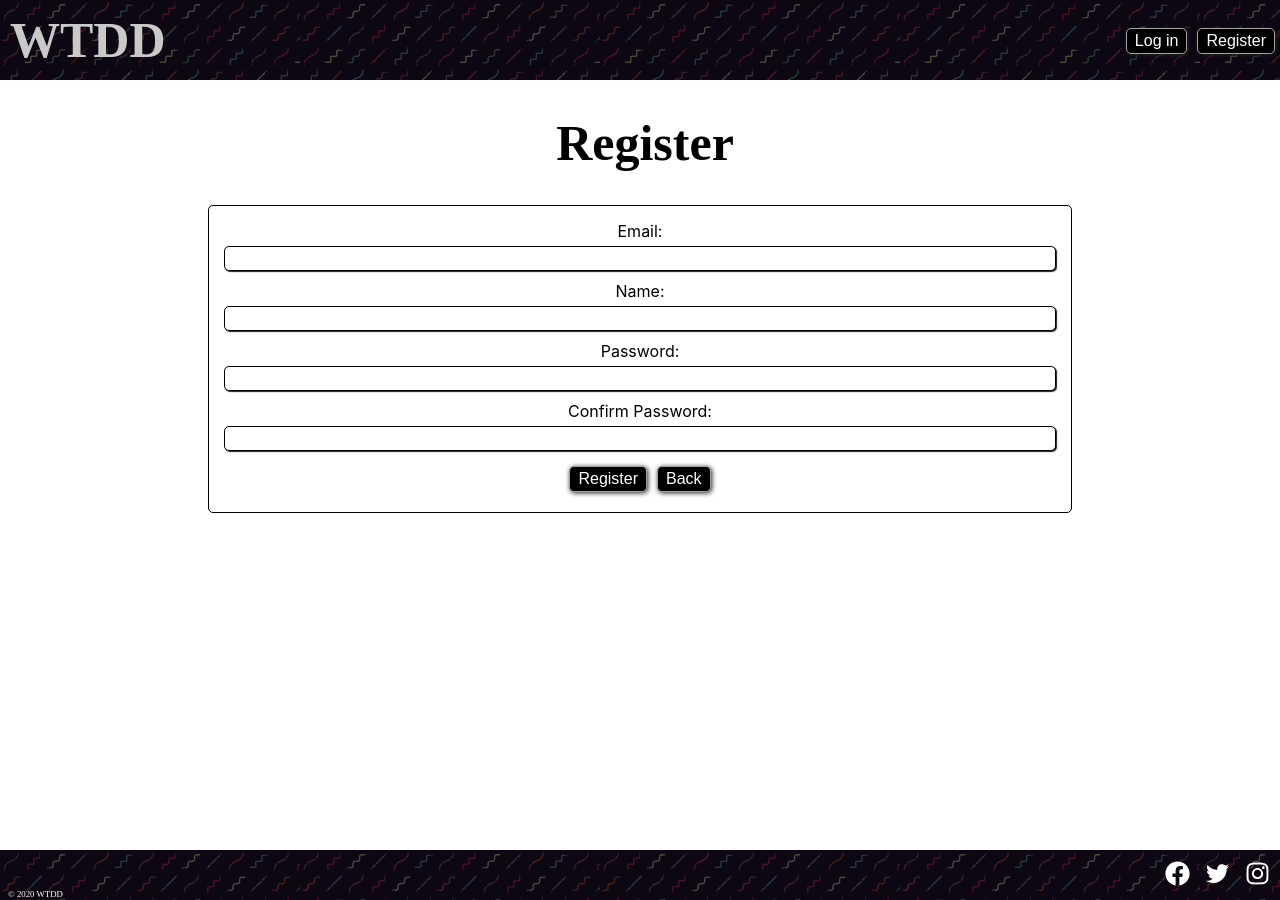
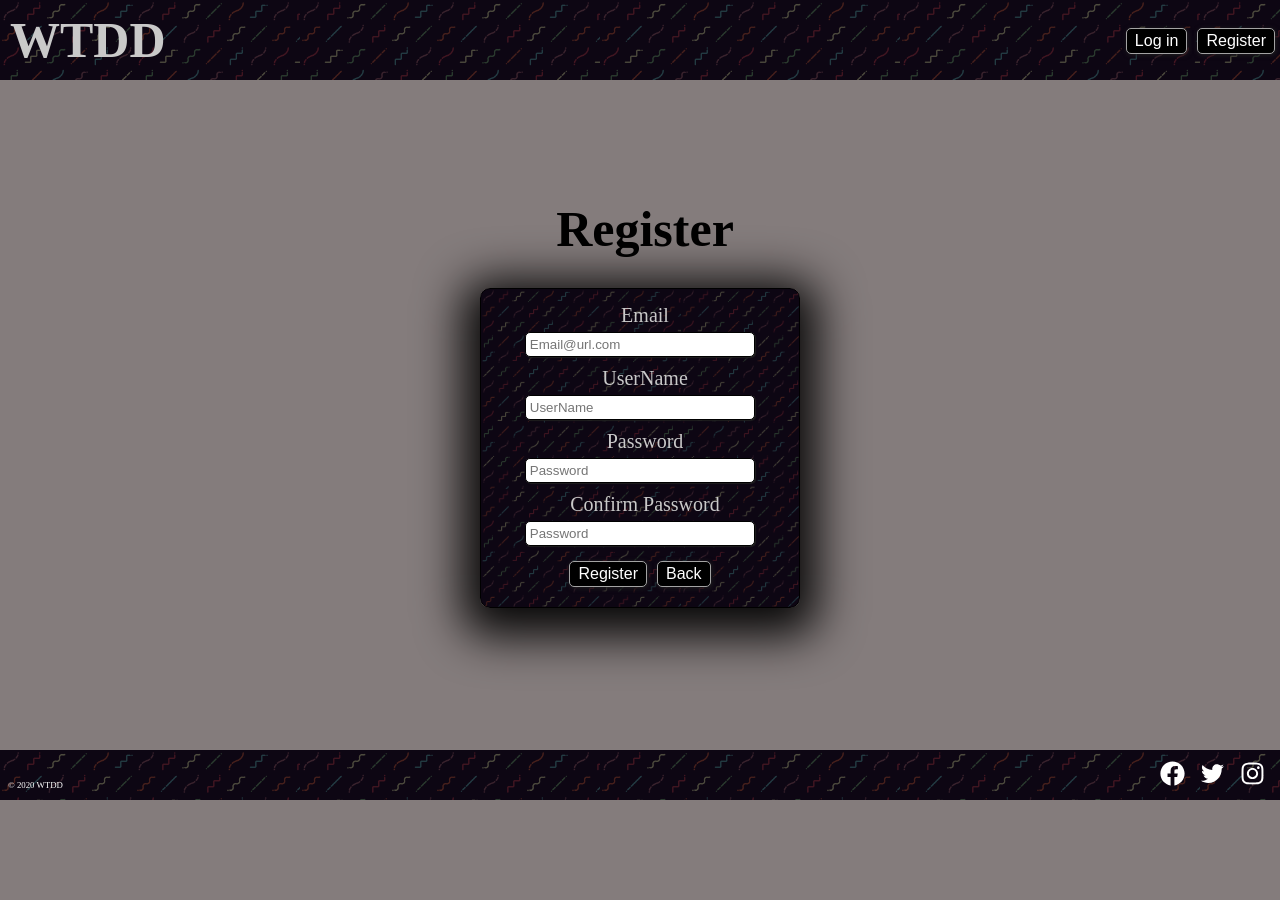
Before and after one commit to clipqq/nw6-capstone-client, a React (Create React App) app: page /register in a window 1280 px wide. After the commit the page ends 800 px from the top, so only its background shows below. Built offline with nearby package versions, Linux system fonts and the light colour scheme; a web font is replaced by a local one.

Commit message:
css changes

```diff
--- a/src/App.css
+++ b/src/App.css
@@ -1,37 +1,19 @@
-.App {
-  min-height: 100vh; /* will cover the 100% of viewport */
-  overflow: hidden;
-  text-align: center;
-  display: flex;
-  flex-direction: column;
+*{
+  margin: 0;
+  padding: 0;
+  box-sizing: border-box;
+}
+html{
+  height: 100%;
   position: relative;
-  padding-bottom: 100px;
+  background-color: rgba(90, 80, 80, 0.746);
 }
 
-.form-group {
-  border: solid 1px black;
-  display: flex;
-  flex-direction: column;
-  justify-content: center;
-  width: 65%;
-  padding: 15px;
-  border-radius: 5px;
-
+.container{
+  min-height: 100%;
+  overflow: hidden;
+  display: block;
+  padding-bottom: 100px;
+  position: relative;
+  text-align: center;
 }
-
-input {
-  padding: 4px;
-  border-radius: 5px;
-  border: solid 1px black;
-  box-shadow: 1px 1px 1px #1f1f1f;
-  margin-bottom: 10px;
-}
-
-label {
-  margin-bottom: 5px;
-}
-
-input:focus {
-  box-shadow: 1px 1px 3px #00ff0d;
-
-}
--- a/src/App.js
+++ b/src/App.js
@@ -19,7 +19,7 @@
         <Route path='/' component={Header} />
       </header>
       <ErrorBoundry>
-        <main>
+        <main className="container">
           <Route exact path='/' component={Landing} />
           <Route exact path='/graph' component={GraphList} />
           <Route exact path='/graph/:graph_id' component={Graph} />
--- a/src/Footer/Footer.css
+++ b/src/Footer/Footer.css
@@ -5,11 +5,9 @@
     background-size: 300px;
     height: 50px;
     display: flex;
-    flex-direction: row;
     justify-content: space-between;
-    position: absolute;
+    position: fixed;
     bottom: 0;
-    width: 100%;
 }
 .copywriter{
     padding-top:30px;
--- a/src/Footer/Footer.js
+++ b/src/Footer/Footer.js
@@ -11,12 +11,12 @@
         return (
             <>
             <div className="footer">
-                <p class="copywriter">&copy; 2020 WTDD</p>
+                <p className="copywriter">&copy; 2020 WTDD</p>
 
                 <div className="icons">
-                    <a href="https://www.facebook.com" target="_blank" rel="noopener noreferrer" ><i class="fa"></i><FaFacebook/></a>
-                    <a href="google.com"><i class="fa"  target="_blank" rel="noopener noreferrer"></i><IoLogoTwitter/></a>
-                    <a href="google.com"><i class="fa"  target="_blank" rel="noopener noreferrer"></i><FaInstagram/></a>
+                    <a href="https://www.facebook.com" target="_blank" rel="noopener noreferrer" ><i ></i><FaFacebook/></a>
+                    <a href="google.com"><i target="_blank" rel="noopener noreferrer"></i><IoLogoTwitter/></a>
+                    <a href="google.com"><i target="_blank" rel="noopener noreferrer"></i><FaInstagram/></a>
                 </div>
             </div>
             </>
--- a/src/GraphList/GraphList.css
+++ b/src/GraphList/GraphList.css
@@ -1,4 +1,34 @@
-.graphs {
+.graphsContainer {
     display: flex;
+    justify-content: space-evenly;
+    flex-wrap: wrap;
     flex-direction: row;
+    margin-left: 20px;
+    margin-right: 20px;
 }
+.graph{
+    background: none;
+    display: flex;
+    flex-direction: column;
+    border: 0;
+    font-size: smaller;
+    text-decoration: none;
+    box-shadow: 0px 11px 21px -8px rgba(0, 0, 0, 0.5);
+    margin-bottom: 40px;
+    margin-right: 20px;
+    border-radius: 10px;
+}
+.graph:hover{
+    cursor: pointer;
+    background-color: rgb(75, 75, 75);
+    color: rgb(255, 255, 255);
+    box-shadow: 2px 2px 5px #666666;
+}
+.graph:active{
+    background-color: rgb(131, 131, 131);
+    box-shadow: 2px 2px 5px #a0a0a0;
+    transform: translateY(2px);
+}
+.graphImg{
+    /* if we can git img */
+}
--- a/src/GraphList/GraphList.js
+++ b/src/GraphList/GraphList.js
@@ -8,10 +8,25 @@
     render() {
         return (
             <>
-                <h1>Graphs</h1>
-                <div className="graphs">
-                    <BarGraph />
-                    <BarGraph />
+                <h1> Users Graphs</h1>
+                <div className="graphsContainer">
+                    <div className="graph">
+                        <BarGraph className="graphImg" />
+                        <h2 className="graphName">Name</h2>
+                    </div>
+                    <div className="graph">
+                        <BarGraph className="graphImg" />
+                        <h2 className="graphName">Name</h2>
+                    </div>
+                    <div className="graph">
+                        <BarGraph className="graphImg" />
+                        <h2 className="graphName">Name</h2>
+                    </div>
+                    <div className="graph">
+                        <BarGraph className="graphImg" />
+                        <h2 className="graphName">Name</h2>
+                    </div>
+
                 </div>
                 <Link to={'/addGraph'} >
                     <button>New Graph</button>
--- a/src/Landing/Landing.css
+++ b/src/Landing/Landing.css
@@ -1,3 +1,7 @@
+.land{
+    margin-top: 20px;
+}
+
 .arrow {
     color: rgb(0, 0, 0);
     margin-left: 6px;
@@ -6,5 +10,19 @@
 
 img {
     width: 40%;
-    margin-bottom: 30px;
+    margin:30px 0 30px 0;
 }
+@media screen and (min-width: 1000px) {
+    .land{
+        margin-top: 100px;
+    }
+    img {
+        width: 10%;
+    }
+    .arrow {
+        width: 2%;
+    }
+    /* .icons {
+        width: 100%;
+    } */
+}
--- a/src/Landing/Landing.js
+++ b/src/Landing/Landing.js
@@ -11,7 +11,7 @@
     render() {
 
         return (
-            <>
+            <div className="land">
                 <h1>WTDD</h1>
                 <h2>Tell a story with your data.</h2>
                 <IconContext.Provider value={{ size: "200px", className: "arrow" }}>
@@ -29,7 +29,7 @@
                 <Link to={'/graph'} >
                     <button> Get Started</button>
                 </Link>
-            </>
+            </div>
         );
     }
 }
--- a/src/Login/Login.css
+++ b/src/Login/Login.css
@@ -2,4 +2,74 @@
     display: flex;
     flex-direction: column;
     align-items: center;
+    margin-top: 120px;
 }
+.form-group {
+    margin-top: 30px;
+    border: solid 1px black;
+    display: flex;
+    flex-direction: column;
+    justify-content: center;
+    width: 25%;
+    padding: 15px;
+    border-radius: 10px;
+    background-image:
+        linear-gradient(
+        rgba(0, 0, 0, 0.70),
+        rgba(0, 0, 0, 0.70)
+        ),
+        url(../img/Liquid-pattern-11.jpg);
+    background-size: 200px;
+    color: rgb(201, 201, 201);
+    /* If you want to tweak directions are given blow */
+    -webkit-box-shadow: 0px 10px 46px 18px rgba(0,0,0,0.94);
+    -moz-box-shadow: 0px 10px 46px 18px rgba(0,0,0,0.94);
+    box-shadow: 0px 10px 46px 18px rgba(0, 0, 0, 0.94);
+    /* :first spot is Horizontal,
+        second is Vertical,
+        third is Blur Radius,
+        four is Spread Radius
+        also the last one in rgba is Opacity
+     */
+
+}
+
+input {
+    padding: 4px;
+    border-radius: 5px;
+    border: solid 1px black;
+    box-shadow: 1px 1px 1px #1f1f1f;
+    margin: 0 10% 10px 10%;
+}
+
+input:focus {
+    box-shadow: 1px 1px 3px #00ff0d;
+    background-color: rgb(207, 255, 119);
+}
+
+
+label {
+    margin-bottom: 5px;
+    font-family: neb;
+    margin-left: 10px;
+    font-size: 20px;
+}
+label:hover{
+    color: rgb(46, 46, 46);
+    text-shadow: 2px 2px 5px #3f3f3f;
+    transition-duration: 0.4s;
+    -webkit-text-stroke: 1px rgb(255, 255, 255);
+}
+
+@media screen and (max-width: 490px) {
+    .form-group{
+        width: 65%;
+        margin-top: 10px;
+    }
+    input {
+        margin: 0 0 10px 0;
+    }
+    .login{
+        margin-top: 30px;
+    }
+}
--- a/src/Login/Login.js
+++ b/src/Login/Login.js
@@ -24,10 +24,10 @@
             <div className="login">
                 <h1>Login</h1>
                 <div className="form-group">
-                    <label htmlFor="email">Email:</label>
-                    <input required type="email" name="email" id="email" value={ this.state.email } onChange={e => this.updateEmail(e.target.value)}/>
-                    <label htmlFor="password">Password:</label>
-                    <input required type="text" name="password" id="password" value={ this.state.password } onChange={e => this.updatePassword(e.target.value)}/>
+                    <label htmlFor="email">Email</label>
+                    <input required type="email" name="email" id="email" placeholder="Email@url.com" value={ this.state.email } onChange={e => this.updateEmail(e.target.value)}/>
+                    <label htmlFor="password">Password</label>
+                    <input required type="text" name="password" id="password" placeholder="Password" value={ this.state.password } onChange={e => this.updatePassword(e.target.value)}/>
                     <div className="buttons">
                         <button type="submit">
                             Login
--- a/src/Register/Register.js
+++ b/src/Register/Register.js
@@ -30,14 +30,14 @@
             <div className="login">
                 <h1>Register</h1>
                 <div className="form-group">
-                    <label htmlFor="email">Email:</label>
-                    <input required type="email" name="email" id="email" value={ this.state.email } onChange={e => this.updateEmail(e.target.value)}/>
-                    <label htmlFor="name">Name:</label>
-                    <input required type="name" name="name" id="name" value={ this.state.name } onChange={e => this.updateName(e.target.value)}/>
-                    <label htmlFor="password">Password:</label>
-                    <input required type="text" name="password" id="password" value={ this.state.password } onChange={e => this.updatePassword(e.target.value)}/>
-                    <label htmlFor="confirm_password">Confirm Password:</label>
-                    <input required type="text" name="confirm_password" id="confirm_password" value={ this.state.confirm_password } onChange={e => this.updateConfirmPassword(e.target.value)}/>
+                    <label htmlFor="email">Email</label>
+                    <input required type="email" name="email" id="email" placeholder="Email@url.com" value={ this.state.email } onChange={e => this.updateEmail(e.target.value)}/>
+                    <label htmlFor="name">UserName</label>
+                    <input required type="name" name="name" id="name" placeholder="UserName" value={ this.state.name } onChange={e => this.updateName(e.target.value)}/>
+                    <label htmlFor="password">Password</label>
+                    <input required type="text" name="password" id="password" placeholder="Password" value={ this.state.password } onChange={e => this.updatePassword(e.target.value)}/>
+                    <label htmlFor="confirm_password">Confirm Password</label>
+                    <input required type="text" name="confirm_password" id="confirm_password" placeholder="Password" value={ this.state.confirm_password } onChange={e => this.updateConfirmPassword(e.target.value)}/>
                     <div className="buttons">
                         <button type="submit">
                             Register
--- a/src/barGraph.js
+++ b/src/barGraph.js
@@ -28,7 +28,7 @@
 
   render() {
     const {useCanvas} = this.state;
-    const content = useCanvas ? 'TOGGLE TO SVG' : 'TOGGLE TO CANVAS';
+    // const content = useCanvas ? 'TOGGLE TO SVG' : 'TOGGLE TO CANVAS';
     const BarSeries = useCanvas ? VerticalBarSeriesCanvas : VerticalBarSeries;
     return (
       <div>
```
